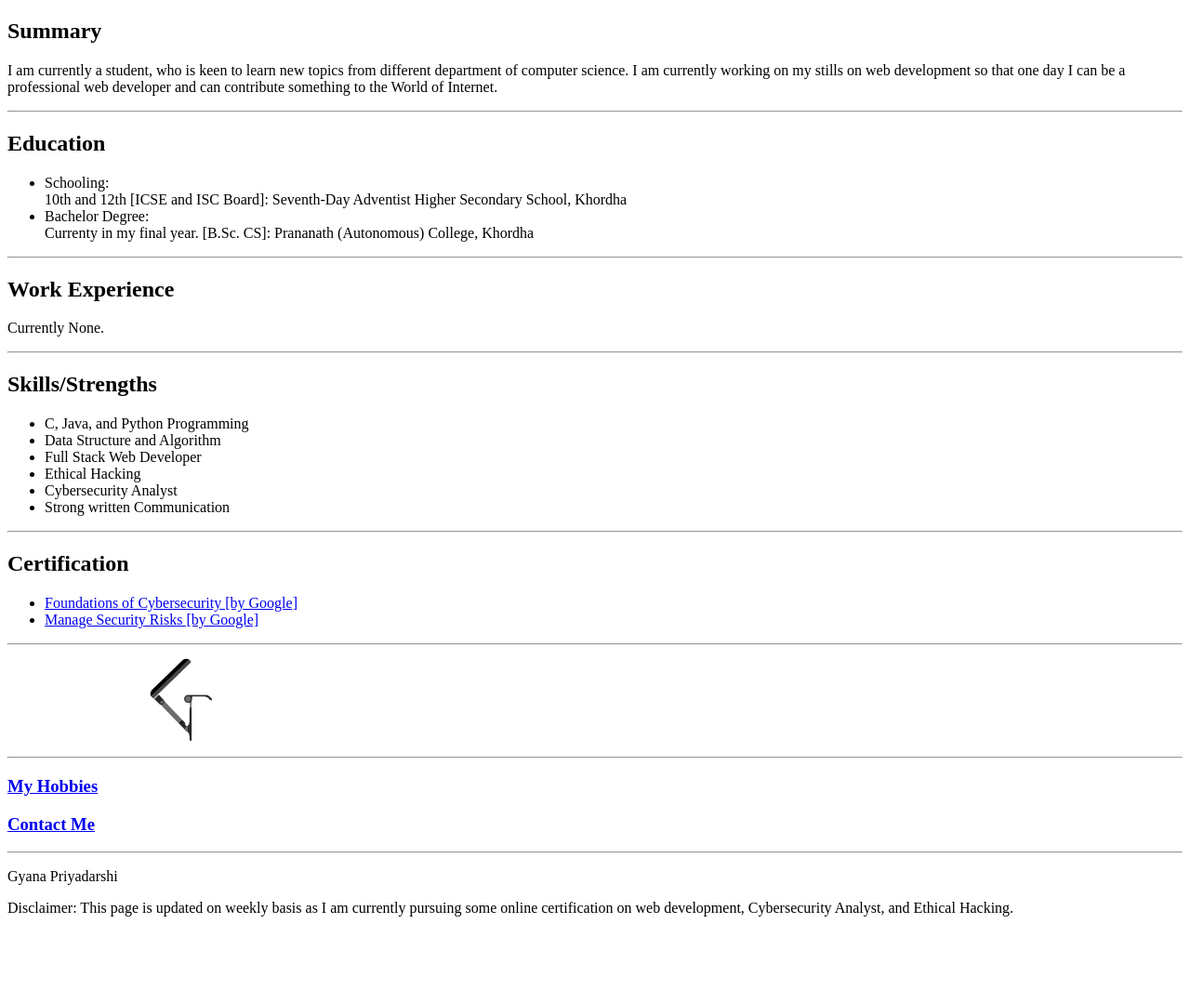
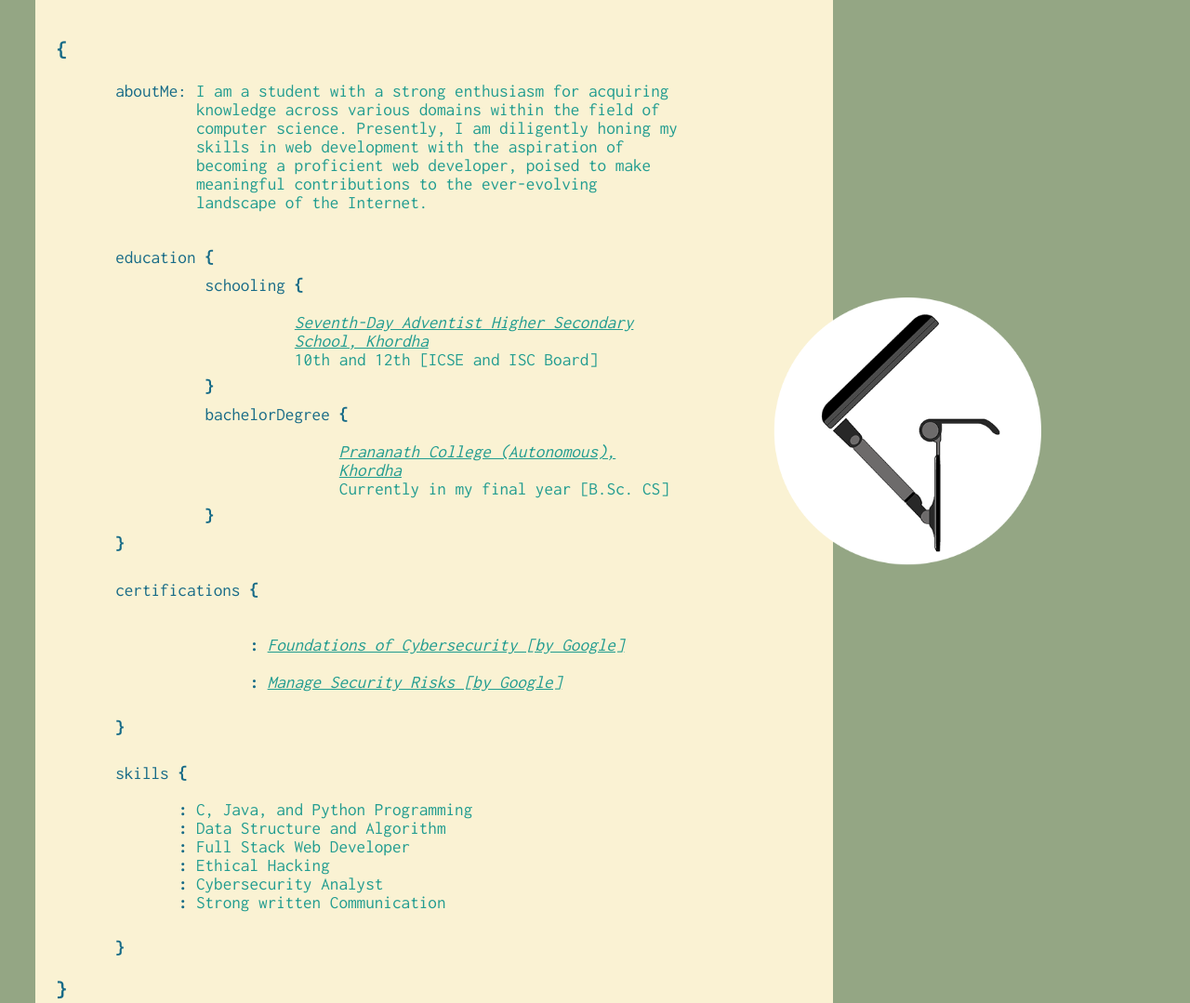
Before and after one commit to gitgyana/resume, a plain HTML site: page index.html in a window 1280 px wide. Shown: the top 1079 px of the page at 93% size. Before the commit the page ends 1002 px from the top, so only its background shows below. Drawn offline with Linux system fonts and the light colour scheme.

Commit message:
Add files via upload

```diff
--- a/index.html
+++ b/index.html
@@ -2,39 +2,72 @@
 <html lang="en">
 <head>
     <meta charset="UTF-8">
-        <title>My Resume</title>
+    <title>-_-</title>
+    <link rel="stylesheet" href="./styles.css">
+    <link rel="preconnect" href="https://fonts.googleapis.com">
+    <link rel="preconnect" href="https://fonts.gstatic.com" crossorigin>
+    <link href="https://fonts.googleapis.com/css2?family=Inconsolata&display=swap" rel="stylesheet">
 </head>
-
 <body>
-        <h2>Summary</h2>
-        <p>
-            I am currently a student, who is keen to learn
-            new topics from different department of computer
-            science. I am currently working on my stills on
-            web development so that one day I can be a
-            professional web developer and can contribute
-            something to the World of Internet.
+    <img id="logo" src="./assets/images/0.2_Circle_400x400.png" alt="Gyana's logo" />
+    <div id="canvas">
+        <h3 class="brackets">{</h3>
+        <div id="mainBlock">
+            <div class="block" id="aboutMe">
+                <div class="heading"><p class="title">aboutMe: </p></div>
+                <div class="details">
+                    <p class="texts">
+                        I am a student with a strong enthusiasm for acquiring knowledge across various domains within the field of computer science.
+                        Presently, I am diligently honing my skills in web development with the aspiration of becoming a proficient web developer,
+                        poised to make meaningful contributions to the ever-evolving landscape of the Internet.
                     </p>
-        <hr />
-        <h2>Education</h2>
-        <ul>
-            <li>Schooling:
-                <br />
-                10th and 12th [ICSE and ISC Board]:
-                Seventh-Day Adventist Higher Secondary School, Khordha
-            </li>
-            <li>Bachelor Degree:
-                <br />
-                Currenty in my final year. [B.Sc. CS]:
-                Prananath (Autonomous) College, Khordha
-            </li>
+                </div>
+            </div><br />
+            <div class="block" id="education">
+                <div class="heading"><p class="title">education </p></div>
+                <div class="details">
+                    <h4 class="brackets">{</h4>
+                    <div class="block" id="schooling">
+                        <div class="heading"><p class="title">schooling</p></div>
+                        <div class="details">
+                            <h4 class="brackets">{</h4><br />
+                                <p class="texts">
+                                    <span><a href="https://sdaschoolkhordha.org/">Seventh-Day Adventist Higher Secondary School, Khordha</a></span><br />
+                                    10th and 12th [ICSE and ISC Board]
+                                </p>
+                        </div>
+                    </div>
+                            <h4 class="brackets">}</h4>
+                    <div class="block" id="schooling">
+                        <div class="heading"><p class="title">bachelorDegree</p></div>
+                        <div class="details">
+                            <h4 class="brackets">{</h4><br />
+                                <p class="texts">
+                                    <span><a href="https://pnautonomouscollege.in/">Prananath College (Autonomous), Khordha</a></span><br />
+                                    Currently in my final year [B.Sc. CS]
+                                </p>
+                        </div>
+                    </div>
+                            <h4 class="brackets">}</h4>
+                </div>
+            </div>
+                    <h4 class="brackets">}</h4><br />
+            <div class="block" id="certifications">
+                <div class="heading"><p class="title">certifications</p></div>
+                <div class="details">
+                    <h4 class="brackets">{</h4><br />
+                    <ul class="lists">
+                        <li><a class="texts" href="https://coursera.org/share/19d3080f6499793d9b761c64d8413c91">Foundations of Cybersecurity [by Google]</a><br /><br /></li>
+                        <li><a class="texts" href="https://coursera.org/share/f5907b34cb76ec5ddacfd77d81e02ed6">Manage Security Risks [by Google]</a></li>
                     </ul>
-        <hr />
-        <h2>Work Experience</h2>
-        <p>Currently None.</p>
-        <hr />
-        <h2>Skills/Strengths</h2>
-        <ul>
+                </div>
+            </div>
+                    <h4 class="brackets">}</h4><br />
+            <div class="block" id="skills">
+                <div class="heading"><p class="title">skills</p></div>
+                <div class="details">
+                    <h4 class="brackets">{</h4>
+                    <ul class="lists">
                         <li>C, Java, and Python Programming</li>
                         <li>Data Structure and Algorithm</li>
                         <li>Full Stack Web Developer</li>
@@ -42,37 +75,11 @@
                         <li>Cybersecurity Analyst</li>
                         <li>Strong written Communication</li>
                     </ul>
-        <hr />
-        <h2>Certification</h2>
-        <ul>
-            <li>
-                <a href="https://coursera.org/share/19d3080f6499793d9b761c64d8413c91">
-                    Foundations of Cybersecurity [by Google]
-                </a>
-            </li>
-            <li>
-                <a href="https://coursera.org/share/f5907b34cb76ec5ddacfd77d81e02ed6">
-                    Manage Security Risks [by Google]
-                </a>
-            </li>
-        </ul>
-        <hr />
-        <img src="./assets/images/Logo.png" alt="logo" height="100" />
-        <hr />
-        <a href="./public/hobbies.html">
-            <h3>My Hobbies</h3>
-        </a>
-        <a href="./public/contacts.html">
-            <h3>Contact Me</h3>
-        </a>
-        <hr />
-        <footer>
-            <p>Gyana Priyadarshi</p>
-            <p>Disclaimer: This page is updated on weekly basis
-                as I am currently pursuing some online certification
-                on web development, Cybersecurity Analyst, and
-                Ethical Hacking.
-            </p>
-        </footer>
+                </div>
+            </div>
+                    <h4 class="brackets">}</h4>
+        </div>
+        <h3 class="brackets">}</h3><br />
+    </div>
 </body>
 </html>
--- /dev/null
+++ b/styles.css
@@ -0,0 +1,76 @@
+body {
+    /* background-color: #A2C579; */
+    background-color: #94A684;
+    margin: 0;
+    font-family: 'Inconsolata', monospace;
+    font-size: larger;
+}
+
+#logo {
+    position: fixed;
+    height: 15em;
+    top: 40%;
+    left: 65%;
+    object-fit: cover;
+}
+
+#canvas {
+    background-color: #FAF2D3;
+    margin-left: 3%;
+    margin-right: 30%;
+    padding: 20px 0;
+    height: 100%;
+}
+
+#canvas > .brackets {
+    font-weight: bold;
+    color: #176B87;
+    margin: 1em;
+}
+
+#mainBlock {
+    padding: 0 10%;
+    margin-right: 2em;
+}
+
+.block {
+    display: flex;
+    gap: 10px;
+    margin: 0.5em 0;
+}
+
+.heading, .texts {
+    margin: 0;
+}
+
+.title {
+    margin: 0;
+    color: #176B87;
+}
+
+.details {
+    color: #219C90;
+    width: 80%;
+}
+
+.brackets {
+    margin: 0;
+    color: #176B87;
+}
+
+.lists {
+    list-style-type: none;
+    padding: 0;
+}
+
+.lists li::before {
+    content: ": ";
+    font-weight: bolder;
+    color: #176B87
+}
+
+a {
+    color: inherit;
+    font-style: italic;
+    font-family: 'Inconsolata', monospace;
+}
```
Also changed, not shown: assets/images/0.2_Circle_400x400.png (added). Lines whose indentation alone changed are shown as unchanged.
